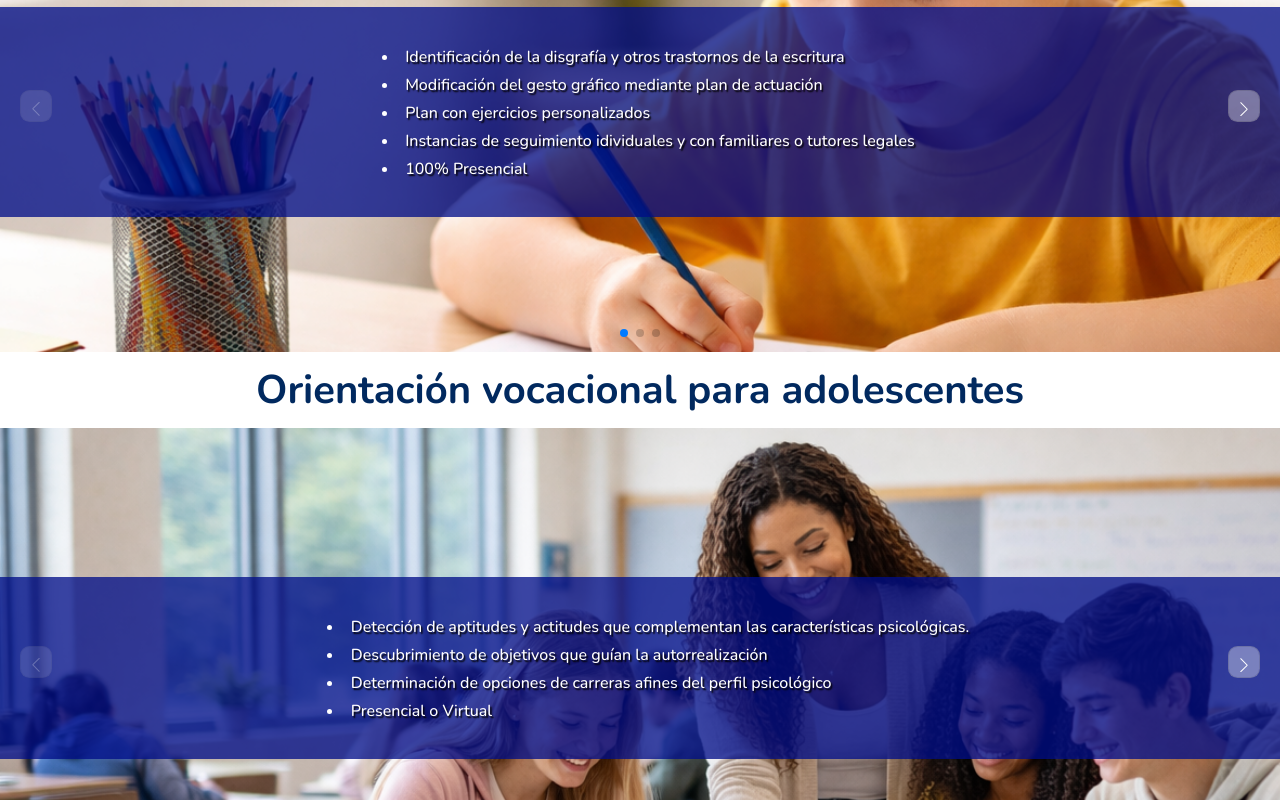
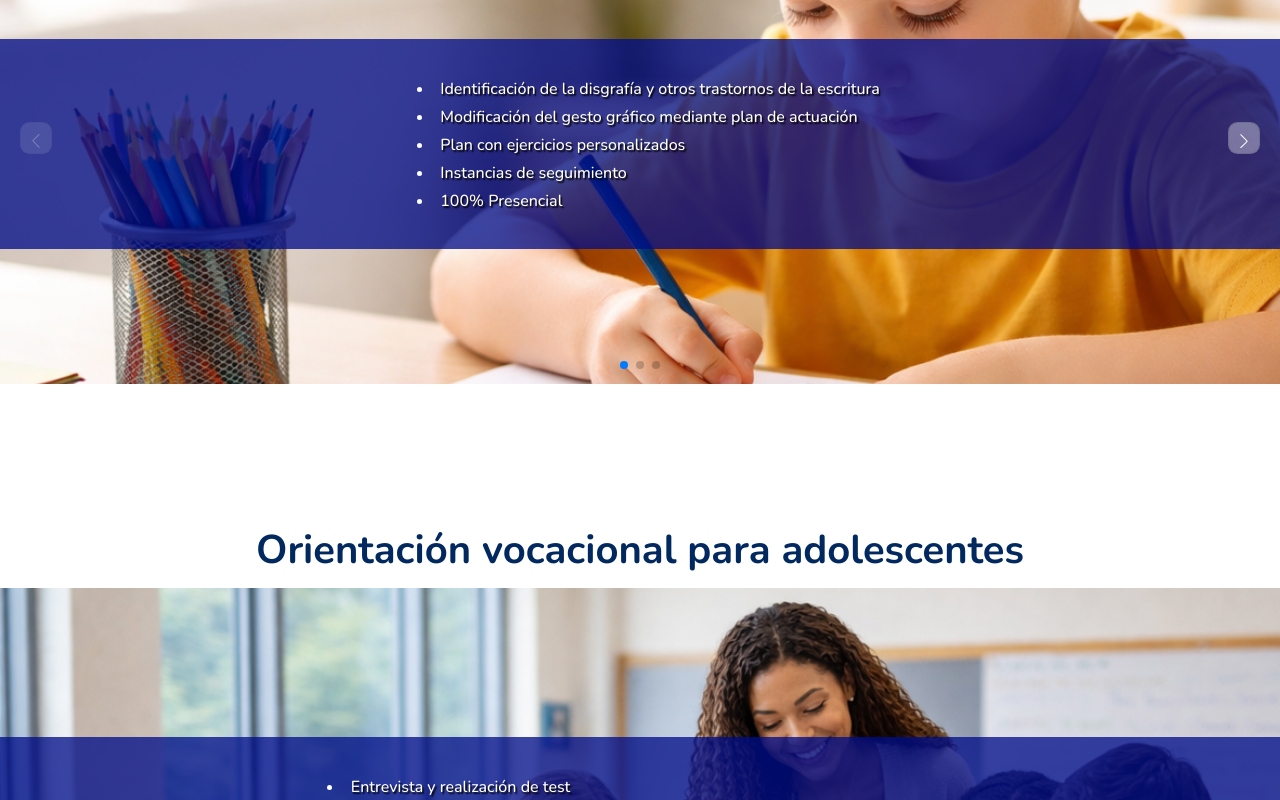
Before and after one commit to federicoded/AFL, a React (Vite) app: page /#/services/nya in a window 1280 px wide. Shown: the part 300-1100 px from the top of the page. Built offline with nearby package versions, Linux system fonts and the light colour scheme.

Commit message:
correcciones con cliente

```diff
--- a/src/index.css
+++ b/src/index.css
@@ -168,6 +168,10 @@ div {
 	box-sizing: border-box;
 }
 
+.mini_divider {
+	height: 6rem;
+	background: #FFF;
+}
 
 /* Tablets verticales / intermedio */
 @media (min-aspect-ratio: 67/89) {
--- a/src/pages/Home/Carousel/Carousel.tsx
+++ b/src/pages/Home/Carousel/Carousel.tsx
@@ -7,22 +7,18 @@ import 'swiper/css/pagination';
 import "swiper/css/navigation";
 
 type CarouselItem = {
-    /// definimos cómo debe ser el item del menú, cada uno tiene una etiqueta y puede tener opcionalmente un submenú
-    // Type es como una clase pero no se instancia ni tiene lógica, solo se usa para definir tipos de datos.
     question: string;
     image_link: string;
     image_alt?: string;
     background_color: string;
-
 };
 
 const CAR_ITEMS: CarouselItem[] = [
     { question: "¿Necesitás ayuda para definir tu futuro académico?", image_link: "/home/home_slider/asesoramiento.png", image_alt: "alt missing", background_color: "#034aac" },
     { question: "¿Deseas cambiar de profesión pero no sabes cómo dar el primer paso?", image_link: "/home/home_slider/subiendo.png", image_alt: "alt missing", background_color: "#000b67" },
-    { question: "¿Observas cambios en la escritura que llaman tu atención?", image_link: "/home/home_slider/nina_escribiendo.png", image_alt: "alt missing", background_color: "#046af8" },
+    { question: "¿Observas trazos que llaman tu atención?", image_link: "/home/home_slider/nina_escribiendo.png", image_alt: "alt missing", background_color: "#046af8" },
     { question: "¿Querés descubrir tus verdaderas aptitudes y motivaciones?", image_link: "/home/home_slider/objetivos.png", image_alt: "alt missing", background_color: "#000a4e" },
-    { question: "¿Querés saber qué dice tu firma manuscrita sobre tí?", image_link: "/home/home_slider/signing.png", image_alt: "alt missing", background_color: "#034aac" },
-    { question: "¿Morbi eleifend metus sed dolor mollis, imperdiet scelerisque?", image_link: "/home/home_slider/nina_escribiendo.png", image_alt: "alt missing", background_color: "#000a4e" },
+    { question: "¿Querés saber qué dice tu firma sobre tí?", image_link: "/home/home_slider/signing.png", image_alt: "alt missing", background_color: "#034aac" },
 ];
 
 type CarouselProps = {
--- a/src/pages/Services/Adults/Adults.tsx
+++ b/src/pages/Services/Adults/Adults.tsx
@@ -16,7 +16,8 @@ const Adults = () => {
                 service_title="Reeducación de la escritura"
                 bg_image="/services/lady_writing.png"
                 slide_1_items={[
-                    "Identificación de trastornos de la escritura a partir de la detección de anomalías en los grafismos",
+                    "Realización de informe grafopsicológico inicial",
+                   /* "Identificación de trastornos de la escritura a partir de la detección de anomalías en los grafismos",*/
                     "Modificación del gesto gráfico mediante plan de actuación",
                     "Plan con ejercicios específicos personalizados",
                     "Reuniones de seguimiento, idividuales y con familiares directos",
@@ -62,7 +63,7 @@ const Adults = () => {
                 slide_1_items={[
                     "Estudio de la personalidad a través del análisis de la escritura manuscrita",
                     "Análisis de grafismos (movimiento, espacio, forma)",
-                    "Resultados a partir de las 3 semanas",
+                    "Informes a partir de las 3 semanas",
                     "Orientado a personas de todas las edades",
                     "Presencial o virtual",
                 ]}
@@ -104,8 +105,8 @@ const Adults = () => {
                 service_title="Orientación vocacional y profesional"
                 bg_image="/services/prof_orientation.png"
                 slide_1_items={[
+                    "Entrevista y realización de tests",
                     "Identificación de aptitudes y actitudes que complementan las características psicológicas",
-                    "Descubrimiento de objetivos que guían la autorrealización",
                     "Determinación de opciones de carreras o profesiones afines del perfil del consultante",
                     "Presencial o Virtual",
                 ]}
@@ -133,7 +134,7 @@ const Adults = () => {
                         icon_link: "/services/goal.svg",
                         title: "Encuentro final",
                         items: [
-                            "Entrega de informe psicotécnico con descripción del perfil psicológico del consultante y una propuesta estratégica de carreras o profesiones afines basadas en sus aptitudes.",
+                            "Entrega de informe psicografológico con descripción del perfil psicológico del consultante y una propuesta estratégica de carreras o profesiones afines basadas en sus aptitudes.",
                         ]
                     },
                 ]}
--- a/src/pages/Services/Kids_and_teens/Kids_and_teens.tsx
+++ b/src/pages/Services/Kids_and_teens/Kids_and_teens.tsx
@@ -11,18 +11,21 @@ const Kids_and_teens = () => {
             <div className="page service_page">
                 <div className="service_introduction">
                 </div>
-                <div className="mini_divider"></div>
                 <Service
                     service_id="rehabilitacion_escritura"
-                    service_title="Rehabilitación de la escritura"
+                    service_title="Entrenamiento de la escritura"
                     bg_image="/services/kid_writing.png"
-                    slide_1_items={["Identificación de la disgrafía y otros trastornos de la escritura", "Modificación del gesto gráfico mediante plan de actuación", " Plan con ejercicios personalizados", "Instancias de seguimiento idividuales y con familiares o tutores legales", "100% Presencial"]}
+                    slide_1_items={["Identificación de la disgrafía y otros trastornos de la escritura",
+                        "Modificación del gesto gráfico mediante plan de actuación",
+                        "Plan con ejercicios personalizados",
+                        "Instancias de seguimiento",
+                        "100% Presencial"]}
                     cards_content={[
                         {
                             icon_link: "/services/meeting.svg",
                             title: "Reunión inicial",
                             items: [
-                                "Primer encuentro con familiares directos o tutores",
+                                "Primer encuentro con familiares directos u otros referentes",
                                 "Se dialoga necesidad",
                                 "Se define plan de acompañamiento",
                                 "Entre 45 y 60 minutos"
@@ -32,7 +35,7 @@ const Kids_and_teens = () => {
                             icon_link: "/services/checklist.svg",
                             title: "Sesiones de seguimiento",
                             items: [
-                                "Individuales, con familiares directos y/o con tutores legales.",
+                                "Individuales y/o con referentes afectivos u otros profesionales.",
                                 "Sesiones semanales entre 45 y 60 minutos",
                                 "Toma de muestras grafológicas"
                             ]
@@ -42,7 +45,7 @@ const Kids_and_teens = () => {
                             title: "Rehabilitación de la escritura",
                             items: [
                                 "El número de sesiones puede variar según el perfil del consultante",
-                                "Encuentro final con familiares o tutores",
+                                "Encuentro final con familiares o referentes",
                                 "Entrega de informe final con recomendaciones"
                             ]
                         },
@@ -54,8 +57,8 @@ const Kids_and_teens = () => {
                     service_title="Orientación vocacional para adolescentes"
                     bg_image="/services/orientacion.png"
                     slide_1_items={[
+                        "Entrevista y realización de test",
                         "Detección de aptitudes y actitudes que complementan las características psicológicas.",
-                        "Descubrimiento de objetivos que guían la autorrealización",
                         "Determinación de opciones de carreras afines del perfil psicológico",
                         "Presencial o Virtual",
                     ]}
@@ -64,7 +67,7 @@ const Kids_and_teens = () => {
                             icon_link: "/services/meeting.svg",
                             title: "Reunión inicial",
                             items: [
-                                "Primer encuentro con familiares directos o tutores",
+                                "Primer encuentro con familiares directos o referentes",
                                 "Se dialogan inquietudes",
                                 "Se establece un plan de acompañamiento",
                                 "Entre 45 y 60 minutos"
@@ -84,7 +87,7 @@ const Kids_and_teens = () => {
                             icon_link: "/services/goal.svg",
                             title: "Encuentro final",
                             items: [
-                                "Encuentro final con familiares directos o tutores",
+                                "Encuentro final con familiares directos o referentes",
                                 "Entrega de informe con perfil psicológico y recomendaciones de carreras afines de dicho perfil.",
                             ]
                         },
@@ -97,9 +100,9 @@ const Kids_and_teens = () => {
                     bg_image="/services/neurodivergencia.png"
                     slide_1_items={[
                         "Identificación de la disgrafía y otros trastornos de la escritura",
-                        "Modificación del gesto gráfico mediante plan de actuación",
+                        "Práctica del gesto gráfico mediante plan de actuación",
                         "Se entrega plan de práctica con ejercicios personalizados",
-                        "Instancias de seguimiento idividuales y con familiares directos o tutores legales",
+                        "Instancias de seguimiento idividuales y con familiares directos u otros referentes",
                         "100% Presencial"]}
                     cards_content={[
                         {
--- a/src/pages/Services/Service.css
+++ b/src/pages/Services/Service.css
@@ -110,6 +110,7 @@
     .service_title {
         font-size: 2rem;
         margin: 1rem;
+        padding-top:2rem;
     }
 }
 
--- a/src/pages/Services/Services_components/Service.tsx
+++ b/src/pages/Services/Services_components/Service.tsx
@@ -113,6 +113,7 @@ const Service = ({ service_id, service_title, bg_image, slide_1_items, cards_con
                     </div>
                 </SwiperSlide>
             </Swiper>
+
         </>
     )
 }
```
Also changed, not shown: public/home/home_slider/signing.png.
